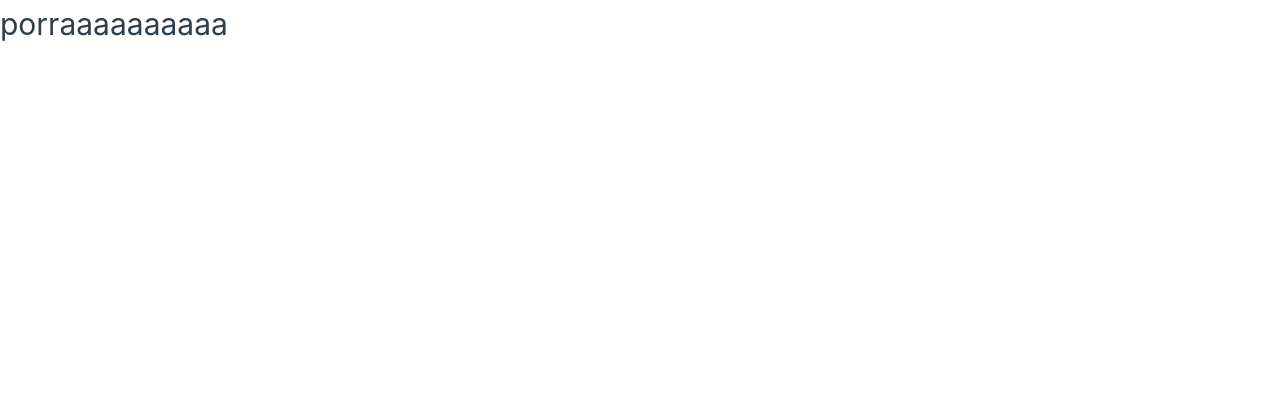
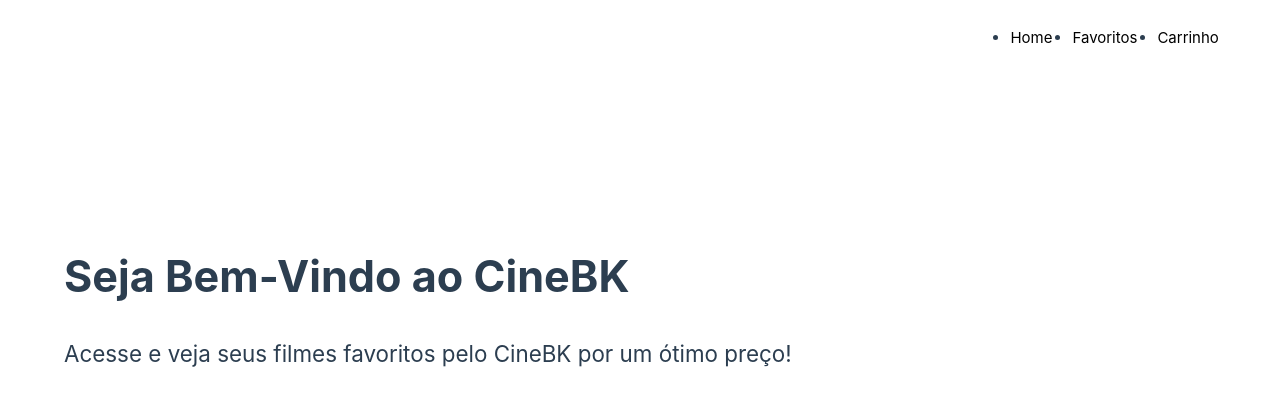
Before and after one commit to analuizakohler/projeto-cineBK, a Vue app in the folder projetoCine/: page / in a window 1280 px wide. Shown: the top 406 px of the page. Built offline with nearby package versions, Linux system fonts and the light colour scheme.

Commit message:
cabecalho

```diff
--- a/projetoCine/src/App.vue
+++ b/projetoCine/src/App.vue
@@ -3,9 +3,77 @@
 </script>
 
 <template>
-  <h1>porraaaaaaaaaa</h1>
+  <head>
+
+  </head>
+  <body>
+
+
+  <header>
+ <nav>
+            <ul>
+                <li>
+                    <a href="#">Home</a>
+                </li>
+
+                <li>
+                    <a href="#">Favoritos</a>
+                </li>
+
+                <li>
+                    <a href="#">Carrinho</a>
+                </li>
+            </ul>
+        </nav>
+  </header>
+  <main>
+
+
+  <section class="banner">
+    <div>
+      <h1>Seja Bem-Vindo ao CineBK</h1>
+      <p>Acesse e veja seus filmes favoritos pelo CineBK por um ótimo preço!</p>
+    </div>
+    <div>
+
+    </div>
+  </section>
+</main>
+</body>
+
 </template>
 
 <style scoped>
+a{
+    text-decoration:none;
+    color: black;
+    list-style-type: none;
+}
+header{
+	margin: 2vw 4vw 0 4vw;
+}
 
+header nav ul {
+	display: flex;
+	justify-content: right;
+}
+header nav ul li {
+	margin: 0 10px 0 10px;
+	font-weight: bold;
+}
+
+section.banner {
+	display: flex;
+	padding: 10vw 0 5vw 0;
+  margin: 5vw;
+}
+section.banner h1{
+font-weight: bold;
+font-size: 2.7rem;
+
+}
+section.banner p {
+	margin: 2vw 0 2vw 0;
+  font-size: 1.4rem;
+}
 </style>
```
Also changed, not shown: projetoCine/src/cabecalho.vue (deleted, +0 -13 lines), projetoCine/src/assets/main.css (line endings or trailing spaces).
